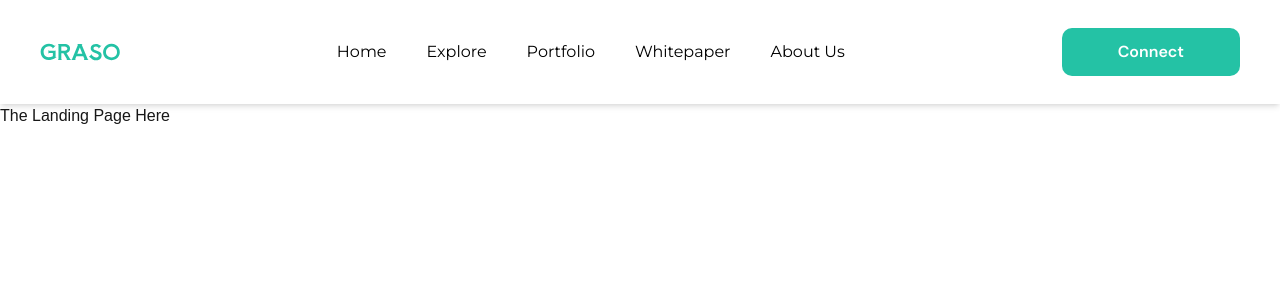
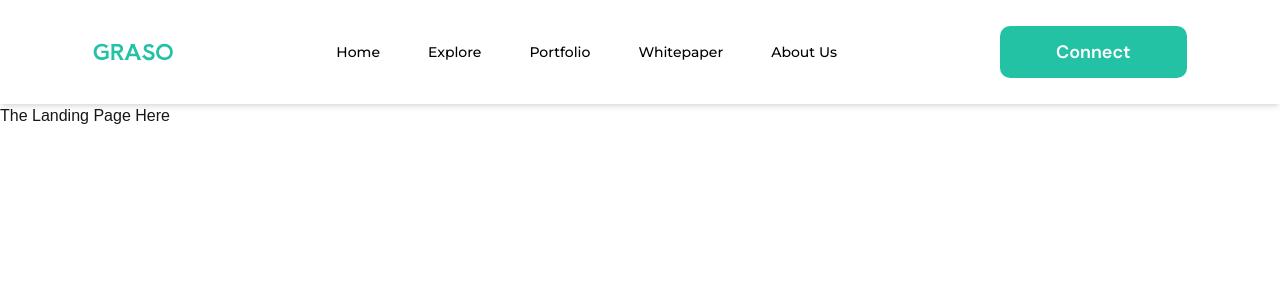
Before and after one commit to DenLabs01/Graso-dapp, a Next.js app: page / in a window 1280 px wide. Shown: the top 300 px of the page. Built offline with nearby package versions, Linux system fonts and the light colour scheme.

Commit message:
fix: ui fixes

```diff
--- a/components/button.tsx
+++ b/components/button.tsx
@@ -22,7 +22,7 @@ export const Button: React.FC<ButtonProps> = ({
   return (
     <button
       className={cn(
-        'px-8 py-2 lg:px-14 lg:py-3 rounded-[10px] font-medium transition-colors duration-200 cursor-pointer',
+        'px-8 py-2 lg:px-14 lg:py-3 rounded-[10px] font-dm-sans font-semibold text-lg transition-colors duration-200 cursor-pointer',
         variantClasses[variant],
         className
       )}
--- a/components/navbar.tsx
+++ b/components/navbar.tsx
@@ -37,20 +37,20 @@ export default function Navbar() {
 
   return (
     <nav className="bg-white shadow-md w-full font-montserrat text-black">
-      <div className="max-w-7xl mx-auto px-4 sm:px-6 py-2 md:py-5 lg:px-10">
+      <div className="lg:max-w-11/12 2xl:max-w-10/12 mx-auto px-4 sm:px-6 py-2 md:py-5 lg:px-10">
         <div className="flex justify-between items-center h-16">
           <Link href="/" className="flex-shrink-0 text-2xl font-bold">
             <Image src="/GRASO.svg" alt="Logo" width={300} height={150} className="w-20 h-10" />
           </Link>
 
-          <div className="hidden md:flex space-x-6 lg:space-x-10">
+          <div className="hidden md:flex gap-12 font-medium text-sm">
             {
               navLinks.map((link) => <Link key={link.href} href={link.href} className="hover:text-primary">{link.label}</Link>)
             }
           </div>
 
           <div className="hidden md:block">
-            <Button className="font-dm-sans font-semibold">Connect</Button>
+            <Button>Connect</Button>
           </div>
 
           {/* Mobile Menu Button */}
@@ -84,11 +84,11 @@ export default function Navbar() {
 
       {/* Mobile Menu */}
       <div className={`md:hidden transition-all duration-300 ease-in-out ${isOpen ? "max-h-screen" : "max-h-0 overflow-hidden"}`}>
-        <div className="flex flex-col items-center bg-white space-y-4 py-4 hover:text-primary">
+        <div className="flex flex-col items-center bg-white space-y-4 py-4 hover:text-primary font-medium text-sm">
           {
             navLinks.map((link) => <Link key={link.href} href={link.href}>{link.label}</Link>)
           }
-          <Button className="font-dm-sans font-semibold">Connect</Button>
+          <Button>Connect</Button>
         </div>
       </div>
     </nav>
```
